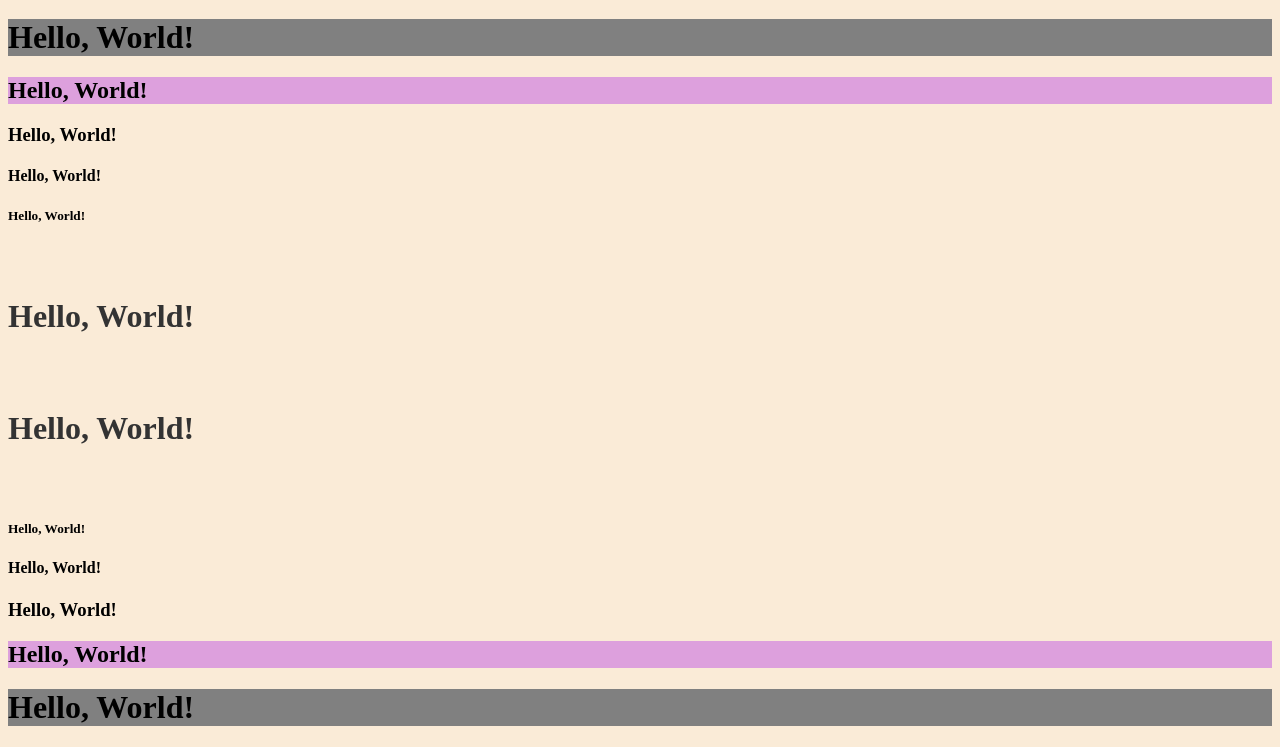
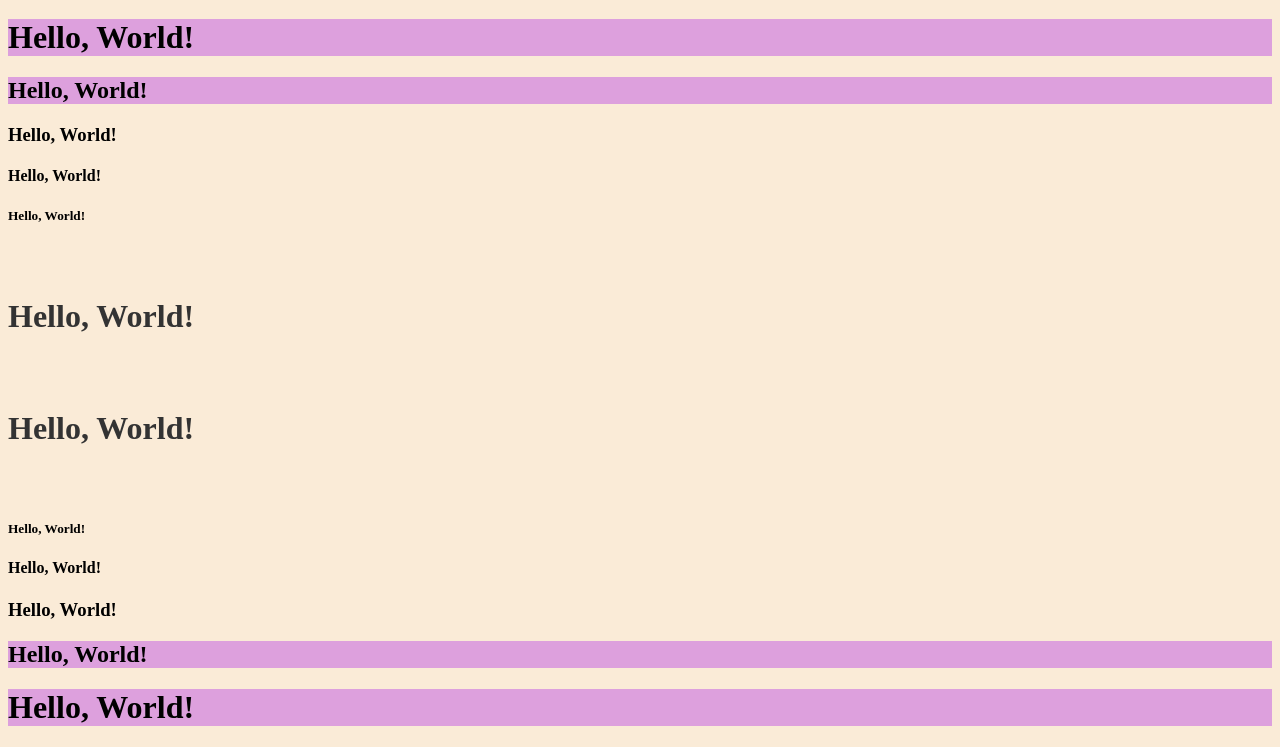
Before and after one commit to comotreun/wsm2023, a plain HTML site: page 20230321_helloidol/helloidol.html in a window 1280 px wide. Shown: the part 2009-2756 px from the top of the page. Drawn offline with Linux system fonts and the light colour scheme.

Commit message:
연습습

```diff
--- a/20230321_helloidol/css/style.css
+++ b/20230321_helloidol/css/style.css
@@ -5,7 +5,7 @@ body {
 /* h1과 h2는 plum 배경색 */
 h1,
 h2 {
-    /* background-color: plum; */
+    background-color: plum;
 }
 
 /* h1 자매 중 첫번째 h2만 plum 배경색 */
```
